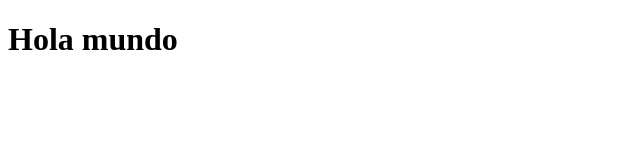
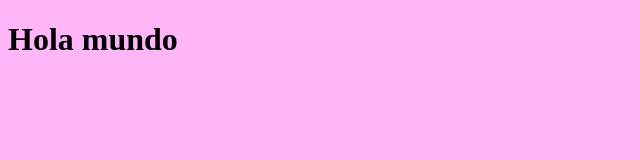
Before and after one commit to Dihyee/miPrimerRepositorio, a plain HTML site: page index.html in a window 1280 px wide. Shown: the whole page, without its empty margins (0-640 px from the left). Drawn offline with Linux system fonts and the light colour scheme.

Commit message:
Cambiando fondo de Index

```diff
--- a/index.html
+++ b/index.html
@@ -4,6 +4,11 @@
     <meta charset="UTF-8">
     <meta name="viewport" content="width=device-width, initial-scale=1.0">
     <title>Document</title>
+    <style>
+        html, body{
+            background-color: rgb(255, 182, 249);
+        }
+    </style>
 </head>
 <body>
     <h1>Hola mundo</h1>
```
